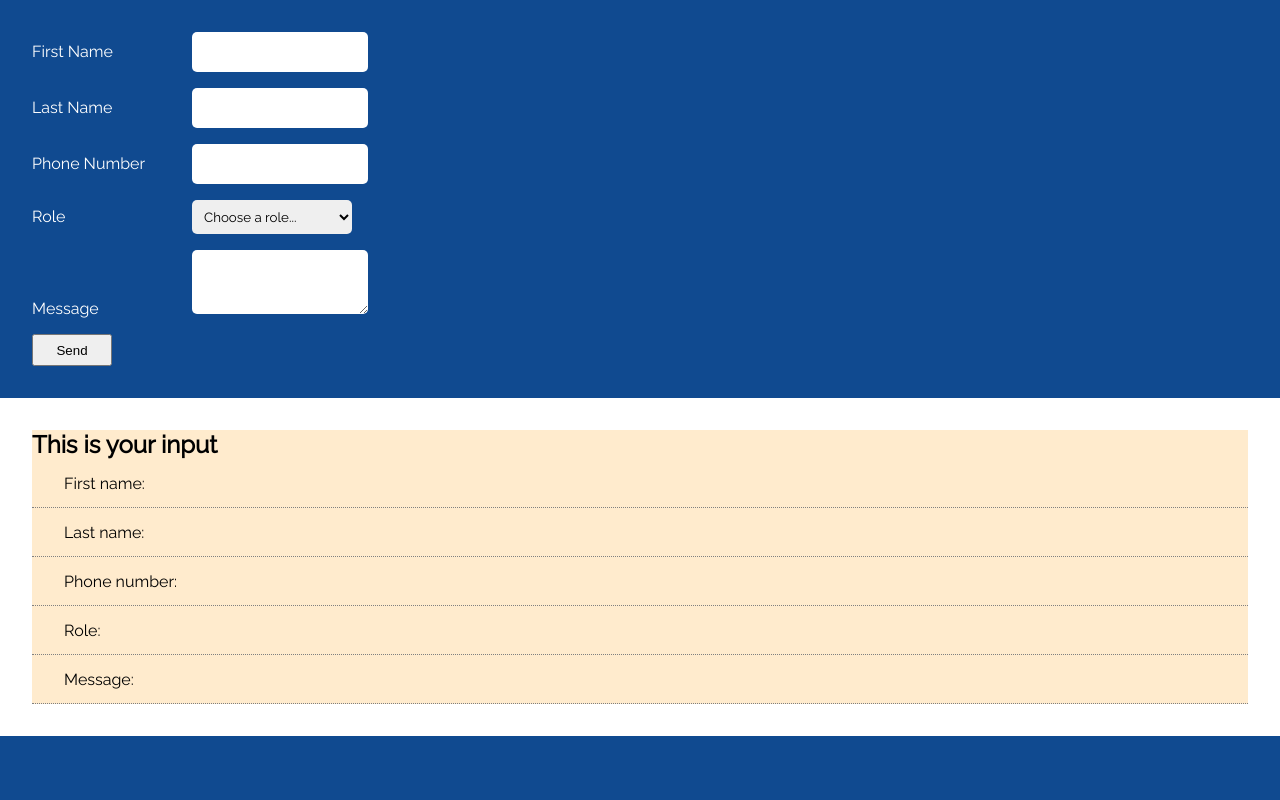
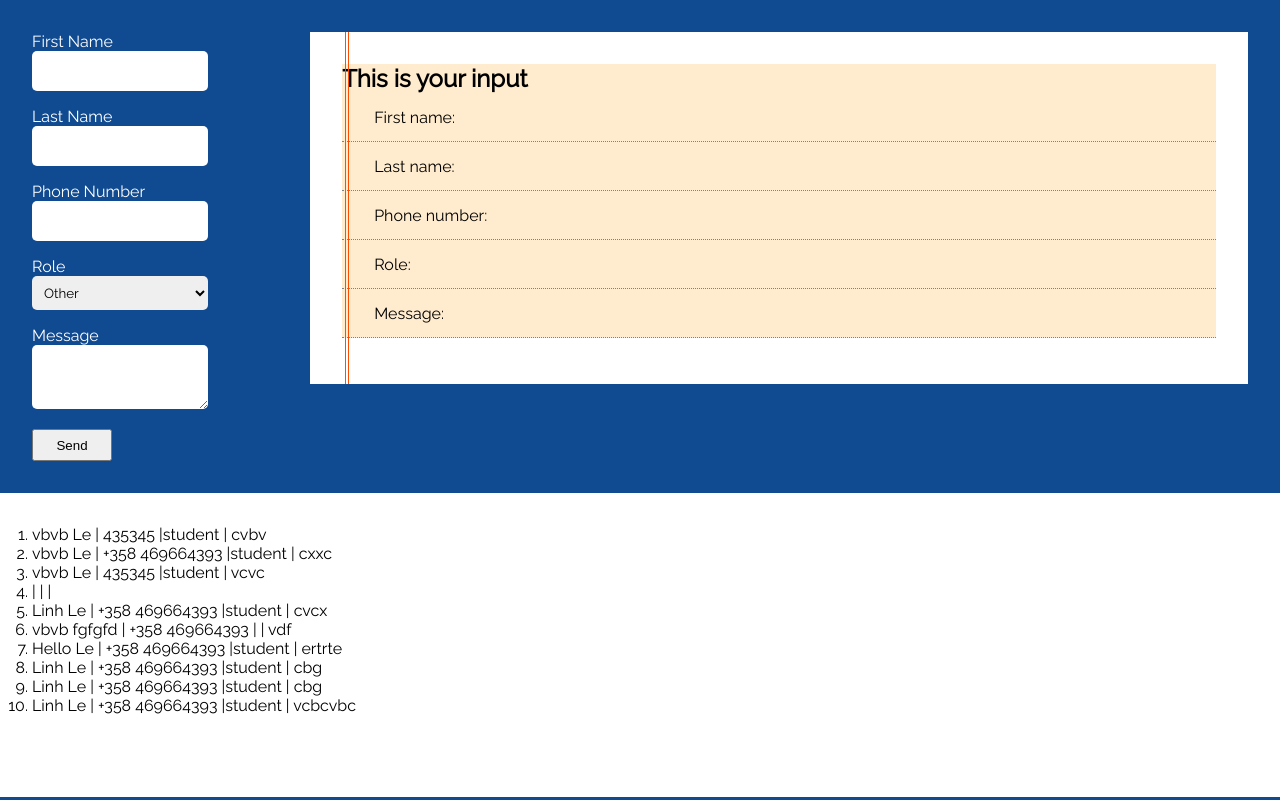
Before and after one commit to LinhLe2307/FORM_task, a React (Create React App) app: page / in a window 1280 px wide. Built offline with nearby package versions, Linux system fonts and the light colour scheme; data requests are answered from the project's data file.

Commit message:
Add axios

```diff
--- /dev/null
+++ b/db.json
@@ -0,0 +1,102 @@
+{
+  "notes": [
+    {
+      "firstname": "vbvb",
+      "lastname": "Le",
+      "phonenumber": "435345",
+      "message": " cvbv",
+      "role": "student",
+      "id": 1
+    },
+    {
+      "firstname": "vbvb",
+      "lastname": "Le",
+      "phonenumber": "+358 469664393",
+      "message": "cxxc",
+      "role": "student",
+      "id": 2
+    },
+    {
+      "firstname": "vbvb",
+      "lastname": "Le",
+      "phonenumber": "435345",
+      "message": " vcvc",
+      "role": "student",
+      "id": 3
+    },
+    [
+      {
+        "firstname": "vbvb",
+        "lastname": "Le",
+        "phonenumber": "435345",
+        "message": " cvbv",
+        "role": "student",
+        "id": 1
+      },
+      {
+        "firstname": "vbvb",
+        "lastname": "Le",
+        "phonenumber": "+358 469664393",
+        "message": "cxxc",
+        "role": "student",
+        "id": 2
+      },
+      {
+        "firstname": "vbvb",
+        "lastname": "Le",
+        "phonenumber": "435345",
+        "message": " vcvc",
+        "role": "student",
+        "id": 3
+      }
+    ],
+    {
+      "firstname": "Linh",
+      "lastname": "Le",
+      "phonenumber": "+358 469664393",
+      "message": "cvcx",
+      "role": "student",
+      "id": 5
+    },
+    {
+      "firstname": "vbvb",
+      "lastname": "fgfgfd",
+      "phonenumber": "+358 469664393",
+      "message": "vdf",
+      "role": "",
+      "id": 6
+    },
+    {
+      "firstname": "Hello",
+      "lastname": "Le",
+      "phonenumber": "+358 469664393",
+      "message": "ertrte",
+      "role": "student",
+      "id": 7
+    },
+    {
+      "firstname": "Linh",
+      "lastname": "Le",
+      "phonenumber": "+358 469664393",
+      "message": "cbg",
+      "role": "student",
+      "id": 8
+    },
+    {
+      "firstname": "Linh",
+      "lastname": "Le",
+      "phonenumber": "+358 469664393",
+      "message": "cbg",
+      "role": "student",
+      "id": 9
+    },
+    {
+      "firstname": "Linh",
+      "lastname": "Le",
+      "phonenumber": "+358 469664393",
+      "message": "vcbcvbc",
+      "role": "student",
+      "id": 10
+    }
+  ]
+}
--- a/src/App.js
+++ b/src/App.js
@@ -4,6 +4,8 @@ import "./App.css";
 import Form from "./components/Form";
 import View from "./components/View";
 import Overlay from "./components/Overlay";
+import NoteList from "./components/NoteList";
+import axios from "axios";
 
 class App extends Component {
   state = {
@@ -16,6 +18,8 @@ class App extends Component {
       role: "",
     },
     showPopup: false,
+    data: [],
+    isLoading: false,
   };
   inputHandler = (event) => {
     this.setState({
@@ -25,8 +29,25 @@ class App extends Component {
       },
     });
   };
+
   addSubmitHandler = (event) => {
     event.preventDefault();
+
+    // axios
+    //   .post("http://localhost:3010/notes", {
+    //     firstname: this.state.inputData.firstname,
+    //     lastname: this.state.inputData.lastname,
+    //     phonenumber: this.state.inputData.phonenumber,
+    //     message: this.state.inputData.message,
+    //     role: this.state.inputData.role,
+    //   })
+    //   .then((response) => console.log(response))
+    //   .catch((error) => console.log(error));
+
+    axios
+      .post("http://localhost:3010/notes", this.state.inputData)
+      .then((res) => console.log("res", res))
+      .catch((error) => console.log("error", error));
 
     this.setState((prevState) => ({
       showPopup: !prevState.showPopup,
@@ -36,6 +57,7 @@ class App extends Component {
   resetForm = (event) => {
     window.location.reload();
   };
+
   // resetForm = () => {
   //   return this.setState({
   //     inputData: {
@@ -47,13 +69,23 @@ class App extends Component {
   //     },
   //   });
   // };
+
+  componentDidMount() {
+    axios.get("http://localhost:3010/notes").then((response) =>
+      this.setState({
+        data: response.data,
+      })
+    );
+  }
+
   render() {
     return (
-      <div>
+      <>
+        <div className="input-form">
           <Form
-          onChange={this.inputHandler}
-          onSubmit={this.addSubmitHandler}
+            change={this.inputHandler}
             {...this.state.inputData}
+            submit={this.addSubmitHandler}
           />
           <View {...this.state.inputData} />
           {this.state.showPopup && (
@@ -65,6 +97,9 @@ class App extends Component {
             />
           )}
         </div>
+
+        <NoteList data={this.state.data} />
+      </>
     );
   }
 }
--- a/src/components/Form.js
+++ b/src/components/Form.js
@@ -3,8 +3,8 @@ import classes from "./Form.module.css";
 import Button from "./Button";
 
 const Form = ({
-  onChange,
-  onSubmit,
+  change,
+  submit,
   firstname,
   lastname,
   phonenumber,
@@ -12,7 +12,7 @@ const Form = ({
   message,
 }) => {
   return (
-    <form onChange={onChange} onSubmit={onSubmit}>
+    <form onChange={change} onSubmit={submit}>
       <div>
         <label htmlFor="firstname">First Name</label>
         <input
@@ -43,15 +43,10 @@ const Form = ({
           required
         />
       </div>
+
       <div>
         <label htmlFor="role">Role</label>
-        <select
-          id="role"
-          name="role"
-          value={role}
-          defaultValue="other"
-          required
-        >
+        <select id="role" name="role" defaultValue="other" required>
           <option value="" invalid="true" hidden>
             Choose a role...
           </option>
@@ -60,6 +55,7 @@ const Form = ({
           <option value="other">Other</option>
         </select>
       </div>
+
       <div>
         <label htmlFor="message">Message</label>
         <textarea
@@ -70,6 +66,8 @@ const Form = ({
           required
         />
       </div>
+
+
       <Button>Send</Button>
     </form>
   );
--- a/src/components/Form.module.css
+++ b/src/components/Form.module.css
@@ -35,6 +35,10 @@ textarea {
   font-family: inherit;
 }
 
+select {
+  width: 11rem;
+}
+
 input {
   height: 1.5rem;
 }
--- /dev/null
+++ b/src/components/NoteList.js
@@ -0,0 +1,16 @@
+import React from "react";
+
+const NoteList = (props) => {
+  return (
+    <ol className="displayed-container">
+      {props.data.map((note) => (
+        <li>
+          {note.firstname} {note.lastname} | {note.phonenumber} |
+          {note.role} | {note.message}
+        </li>
+      ))}
+    </ol>
+  );
+};
+
+export default NoteList;
--- a/src/components/Overlay.module.css
+++ b/src/components/Overlay.module.css
@@ -13,6 +13,7 @@
   cursor: pointer;
   color: black;
 }
+
 .popUpText {
   background-color: white;
   width: 20rem;
--- a/src/components/View.module.css
+++ b/src/components/View.module.css
@@ -5,6 +5,12 @@
   display: flex;
   flex-direction: column;
   /* padding: 2rem; */
+  width: 100%;
+  height: 22rem;
+  margin-top: 2rem;
+  margin-right: 2rem;
+  position: relative;
+
 }
 
 .notepad {
@@ -13,9 +19,15 @@
 }
 
 .view .notepad::before {
-  background-color: #472525;
-  border-right: 1px double rgb(145, 58, 58);
-  width: 2rem;
+  content: "";
+  width: 2px;
+  height: 100%;
+  border-left: 1px solid rgb(255, 77, 0);
+  border-right: 1px solid rgb(255, 77, 0);
+  position: absolute;
+  top: 0;
+  z-index: 1;
+  left: 35px;
 }
 
 .view p {
@@ -24,6 +36,7 @@
   padding-left: 2rem;
   display: flex;
   align-items: center;
+  /* position: relative; */
 }
 
 span {
--- a/src/index.css
+++ b/src/index.css
@@ -1,13 +1,23 @@
 body {
   margin: 0;
-  font-family: -apple-system, BlinkMacSystemFont, 'Segoe UI', 'Roboto', 'Oxygen',
-    'Ubuntu', 'Cantarell', 'Fira Sans', 'Droid Sans', 'Helvetica Neue',
+  font-family: -apple-system, BlinkMacSystemFont, "Segoe UI", "Roboto", "Oxygen",
+    "Ubuntu", "Cantarell", "Fira Sans", "Droid Sans", "Helvetica Neue",
     sans-serif;
   -webkit-font-smoothing: antialiased;
   -moz-osx-font-smoothing: grayscale;
 }
 
 code {
-  font-family: source-code-pro, Menlo, Monaco, Consolas, 'Courier New',
+  font-family: source-code-pro, Menlo, Monaco, Consolas, "Courier New",
     monospace;
 }
+
+.input-form {
+  display: flex;
+}
+
+.displayed-container {
+  padding: 2rem;
+  height: 15rem;
+  background-color: white;
+}
```
Also changed, not shown: package.json (+6 -1 lines), 1 other file (tests, documents, lock files or other folders). Lines whose indentation alone changed are shown as unchanged.
